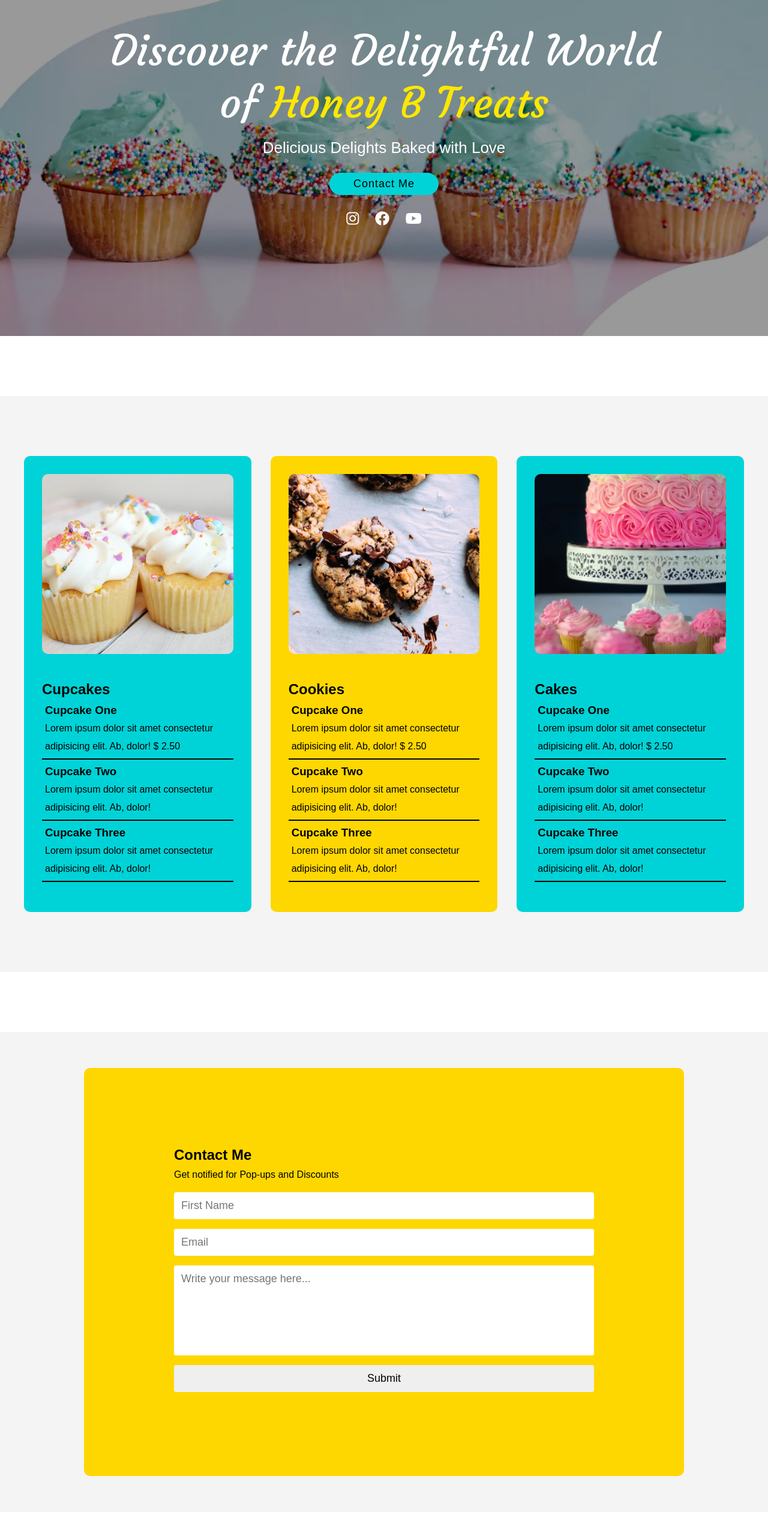
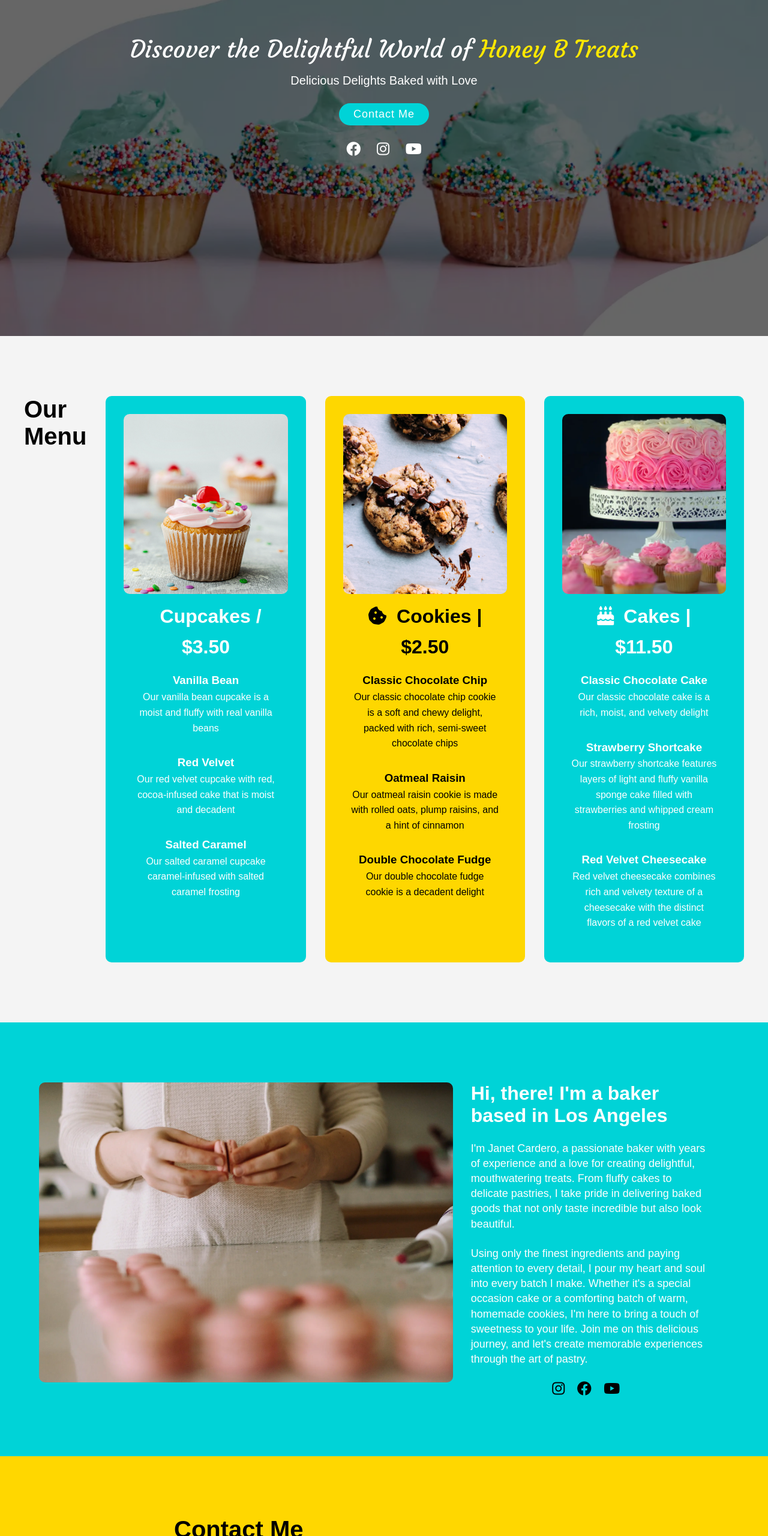
Before and after one commit to RenPen3/Sugar_Swirl, a plain HTML site: page index.html in a window 1280 px wide. Shown: the part 240-2800 px from the top of the page at 60% size. Drawn offline with Linux system fonts and the light colour scheme.

Commit message:
Updated Layout

```diff
--- a/css/main.css
+++ b/css/main.css
@@ -2,6 +2,7 @@
 
 html {
     box-sizing: border-box;
+    scroll-behavior:smooth;
 }
 
 *, *::before, *::after {
@@ -124,17 +125,16 @@ li {
 
 .hero-container .hero-text h1 {
     font-family: 'Courgette', cursive;
-    font-size: 70px;
+    font-size: 40px;
     font-weight: 2;
-    margin: 100px 0 0 0;
-    padding: 0 30px;
+    /* padding: 0 30px; */
 }
 
 .hero-container .hero-text h3 {
-    font-size: 26px;
+    font-size: 20px;
     font-weight: 300;
     margin: 0;
-    padding: 0 30px;
+    /* padding: 0 30px; */
 }
 
 .hero-container .hero-text  p {
@@ -147,15 +147,16 @@ li {
     font-size: 18px;
     letter-spacing: 1px;
     margin: 10px;
-    padding: 8px 40px;
+    padding: 8px 24px;
     border-radius: 30px;
-    color: #000;
+    color: #fff;
     background-color: #00d3d7;
     text-decoration: none;
     outline: none;
 }
 
 .hero-container .hero-text a:hover {
+    color: #000;
     background-color: #FDE700;
 }
 
@@ -172,18 +173,14 @@ li {
     cursor: pointer;
 }
 
-.hero-text .hero-image {
-    width: 100%;
-}
-
-
-.hero-container img {
+.hero-container .img {
+    background-image: url('/img/Bee.webp');
     background-position: bottom center;
     background-repeat: no-repeat;
     background-size: cover;
     object-fit: cover;
     width: 100%;
-    height: 100vh;
+    height: 100%;
     vertical-align: top;
 }
 
@@ -192,7 +189,7 @@ li {
     content: "";
     width: 100%;
     height: 100vh;
-    background-color: rgba(0,0,0,0.4);
+    background-color: rgba(0, 0, 0, 0.6);
 }
 
 
@@ -206,46 +203,29 @@ li {
     display: flex;
     justify-content: center;
     align-content: center;
-    width: 100%;
     padding: 100px 40px;
-    margin: 100px 0;
-    /* max-width: 1800px; */
+    margin-inline: auto;
     background-color: #f4f4f4;
 }
 
 .box1 {
     display: flex;
-    justify-content: center;
-    align-content: center;
-    gap: 4rem;
-    width: 100%;
-    max-width: 1600px;
+    /* background-color: blue; */
 }
 
-.product-container h2 {
-    margin: 0;
+.box1 h2 {
+    font-size: 40px;
+    margin-inline: auto;
 }
 
 .product-box {
+    width: 100%;
     padding: 30px;
     border-radius: 10px;
-    background-color: #FDE700;
-    overflow: hidden;
-
 }
 
-/* .product-box::before {
-    content: "";
-    position: absolute;
-    width: 100%;
-    left: 0;
-    top: 0;
-    background-color:  rgba(255, 255, 255, 1);
-    transform: skew(-65deg);
-    z-index: 1;
-} */
-
 .product-box:nth-last-of-type(odd) {
+    color: #fff !important;
     background-color: #00d3d7;
     /* background-color: #4300FC; */
 }
@@ -270,49 +250,96 @@ li {
     flex-direction: column;
     justify-content: center;
     align-items: flex-start;
-    margin: 20px 0;
-    line-height: 30px;
-    width: 100%;
+    /* margin: 20px 0; */
+    line-height: 1.6;
+    /* width: 100%; */
+    padding: 8px;
+
 }
 
 
 
 .product-box .product-list h2 {
-    /* color: #fff; */
-    z-index: 99;
-    margin: 20px 0 0 0;
+    font-size: 32px;
+    /* margin: 20px 0; */
+    text-align: center;
+    width: 100%;
 }
 
 
 .product-list .product {
+    text-align: center;
     padding: 5px;
-    /* color: #fff; */
-    border-bottom: 2px solid #000;
-}
-
-.sidebar {
-    width: 50%;
-    height: 100vh;
-    background-color: dodgerblue;
+    margin: 10px 0;
 }
 
 
+/* About Section */
+
+.about-container {
+    display: flex;
+    justify-content: center;
+    align-items: center;
+    padding: 100px 0;
+    /* margin: 100px 0; */
+    background-color: #00d3d7;
+}
+
+.about-content {
+    display: flex;
+    justify-content: space-between;
+    align-items: flex-start;
+}
+
+.about-image {
+    width: 60%;
+}
 
 
+.about-image img {
+    background-position: center center;
+    background-repeat: no-repeat;
+    background-size: cover;
+    object-fit: cover;
+    width: 100%;
+    height: 500px;
+    border-radius: 10px;
+    vertical-align: top;
+}
+
+.about-text {
+    max-width: 400px;
+    color: #fff;
+    width: 40%;
+    margin: 0 auto;
+}
+
+.about-text h2 {
+    font-size: 32px;
+}
+
+.about-text p {
+    font-size: 18px;
+    line-height: 1.4;
+    margin: 24px 0;
+}
+
+.about-container .about-content .about-text .icons {
+    text-align: center;
+}
+
+.about-container .about-content .about-text .fa-brands {
+    font-size: 24px;
+    /* margin-top: 16px; */
+    margin-right: 16px;
+    color: #000;
+}
 
 
 /* Contact Form */
 .contact-container {
-    display: flex;
-    justify-content: center;
-    align-items: center;
-    width: 100%;
-    height: 100vh;
-    padding: 60px 40px;
-    margin: 100px 0;
-    text-align: center;
-    background-color: #f4f4f4;
-    /* border: 3px solid dodgerblue; */
+    padding: 100px 0;
+    background-color: gold;
 }
 
 .contact-content {
@@ -320,11 +347,8 @@ li {
     flex-direction: column;
     justify-content: center;
     align-items: center;
-    width: 100%;
-    height: 100%;
+    margin-inline: auto;
     border-radius: 10px;
-    max-width: 1000px;
-    background-color: gold;
 }
 
 .contact-box {
@@ -337,10 +361,13 @@ li {
     margin: 5px 0;
 }
 
-.contact-box h1, .contact-box p  {
+.contact-box h2  {
+    font-size: 40px;
+    color: #000;
+}
+
+.contact-box p {
     margin: 10px 0;
-    color: #000;
-
 }
 
 
@@ -370,60 +397,6 @@ li {
     resize: none;
 }
 
-
-
-
-
-
-/* About Section */
-
-.about-container {
-    display: flex;
-    justify-content: center;
-    align-items: center;
-    width: 100%;
-    height: 100vh;
-    padding: 40px;
-    margin: 100px 0;
-    background-color: #f4f4f4;
-}
-
-.about-content {
-    display: flex;
-    justify-content: space-between;
-    align-items: flex-start;
-    max-width: 1600px;
-    width: 100%;
-    height: 100%;
-    gap: 1.5rem;
-}
-
-.about-image {
-    width: 60%;
-}
-
-
-.about-image img {
-    background-position: center center;
-    background-repeat: no-repeat;
-    background-size: cover;
-    object-fit: cover;
-    width: 100%;
-    height: 500px;
-    border-radius: 10px;
-    vertical-align: top;
-}
-
-.about-text {
-    max-width: 400px;
-    color: #000;
-    width: 50%;
-    margin: 0 auto;
-}
-
-.about-text h1 {
-    margin: 0;
-}
 
 
 
@@ -481,38 +454,28 @@ li {
 
 /* Footer */
 .footer-container {
-    display: flex;
-    flex-direction: column;
-    justify-content: center;
-    align-items: center;
     background-color: #00d3d7;
-    margin: 100px 0 0 0;
-    padding: 20px;
-    width: 100%;
-    height: 80vh;
+    padding: 50px 0;
+    /* border: 3px solid red; */
 }
 
 .footer-content {
     display: flex;
     justify-content: space-between;
-    align-items: center;
+    align-items: flex-start;
     color: #000;
+    margin-inline: auto;
     /* gap: 5rem; */
-    padding: 40px;
-    width: 100%;
-    height: 100%x;
-    max-width: 1600px;
-    /* border: 3px solid rgb(255, 255, 255); */
+    padding: 0;
+    max-width: 1100px;
+    /* border: 3px solid #fff; */
 }
 
 .footer-boxes {
     display: flex;
     flex-direction: column;
-    justify-content: flex-start;
+    justify-content: center;
     align-items: flex-start;
-    text-align: left;
-    width: 100%;
-    height: 100%;
     /* border: 2px solid #033292; */
 
 }
@@ -895,7 +858,7 @@ li {
     align-content: center;
     width: 100%;
     padding: 100px 0px;
-    margin: 100px 0;
+    /* margin: 100px 0; */
     background-color: #f4f4f4;
 }
 
@@ -945,8 +908,8 @@ li {
 }
 
 .about-container {
-    padding: 0 20px;
-    background-color: #f4f4f4;
+    padding: 50px 20px;
+    background-color: #00d3d7;
 }
 
 
@@ -982,25 +945,31 @@ li {
     justify-content: space-between;
     gap: 1rem;
     width: 100%;
-    height: 70vh;
+    /* height: 70vh; */
     max-width: 100%;
 }
 
 .pop-box {
     text-align: center;
     width: 100%;
-    padding: 10px;
     border-radius: 0;
 }
 
+
+
 .footer-container {
-    height: 100vh;
+    padding: 50px 20px;
+    margin: 0;
+    border: 5px solid red;
 }
 
 .footer-content {
-    flex-direction: column;
+    color: #000;
+    /* gap: 3rem; */
     padding: 0;
-    height: 100%;
+    height: 0;
+    max-width: 100%;
+    /* border: 3px solid rgb(255, 255, 255); */
 }
 
 .footer-boxes {
@@ -1009,6 +978,7 @@ li {
 
 .footer-container p {
     font-size: 12px;
+    /* margin-bottom: 50px; */
 }
 
 
--- a/index.html
+++ b/index.html
@@ -46,87 +46,111 @@
     <section id="hero">
       <div class="hero-container">
         <div class="hero-text">
-            <h1>Discover the Delightful World <br> of <span>Honey B Treats</span></h1>
+            <h1>Discover the Delightful World of <span>Honey B Treats</span></h1>
             <h3>Delicious Delights Baked with Love</h3>
             <!-- <p>Bienvenidos a mi cocina!</p> -->
             <a href="#contact">Contact Me</a>
           <div class="hero-icons">
+            <i class="fa-brands fa-facebook"></i>
             <i class="fa-brands fa-instagram"></i>
-            <i class="fa-brands fa-facebook"></i>
             <i class="fa-brands fa-youtube"></i>
           </div>
         </div>
-            <img src="/img/Bee.webp" alt="cupcakes">
+        <div class="img"></div>
       </div>
     </section>
 
     <section class="product-container" id="products">
       <div class="box1">
+        <h2>Our Menu</h2>
         <!-- Cupcakes -->
         <div class="product-box">
           <div class="shape"></div>
-            <img src="/img/treat4.webp" alt="">
+            <img src="img/treat8.webp" alt="">
           <div class="product-list">
-              <h2>Cupcakes</h2>
+              <h2><i style="margin-right:16px;" class="fa-sharp fa-regular fa-cupcake"></i>Cupcakes / <span>$3.50</h2>
             <div class="product">
-              <h3>Cupcake One</h3>
-              <p>Lorem ipsum dolor sit amet consectetur adipisicing elit. Ab, dolor! $ 2.50</p>
+              <h3>Vanilla Bean</h3>
+              <p>Our vanilla bean cupcake is a moist and fluffy with real vanilla beans</p>
             </div>
             <div class="product">
-              <h3>Cupcake Two</h3>
-              <p>Lorem ipsum dolor sit amet consectetur adipisicing elit. Ab, dolor!</p>
+              <h3>Red Velvet</h3>
+              <p>Our red velvet cupcake with red, cocoa-infused cake that is moist and decadent</p>
             </div>
             <div class="product">
-              <h3>Cupcake Three</h3>
-              <p>Lorem ipsum dolor sit amet consectetur adipisicing elit. Ab, dolor!</p>
+              <h3>Salted Caramel</h3>
+              <p>Our salted caramel cupcake caramel-infused with salted caramel frosting</p>
             </div>
           </div>
         </div>
         <!-- /Cupcakes -->
+
+
         <!-- Cookies -->
         <div class="product-box">
-          <img src="/img/treat3.webp" alt="">
+          <img src="img/treat3.webp" alt="">
           <div class="product-list middle">
-            <h2>Cookies</h2>
+            <h2><i style="margin-right:16px;" class="fa-solid fa-cookie-bite"></i>Cookies | <span>$2.50</span></h2>
+
             <div class="product">
-              <h3>Cupcake One</h3>
-              <p>Lorem ipsum dolor sit amet consectetur adipisicing elit. Ab, dolor! $ 2.50</p>
+              <h3>Classic Chocolate Chip</h3>
+              <p>Our classic chocolate chip cookie is a soft and chewy delight, packed with rich, semi-sweet chocolate chips</p>
+            </div>
+            <!-- <hr style="width:60%;height:2px;background-color:#000;margin-inline:auto;border:0;"> -->
+            <div class="product">
+              <h3>Oatmeal Raisin</h3>
+              <p>Our oatmeal raisin cookie is made with rolled oats, plump raisins, and a hint of cinnamon</p>
             </div>
             <div class="product">
-              <h3>Cupcake Two</h3>
-              <p>Lorem ipsum dolor sit amet consectetur adipisicing elit. Ab, dolor!</p>
-            </div>
-            <div class="product">
-              <h3>Cupcake Three</h3>
-              <p>Lorem ipsum dolor sit amet consectetur adipisicing elit. Ab, dolor!</p>
+              <h3>Double Chocolate Fudge</h3>
+              <p>Our double chocolate fudge cookie is a decadent delight</p>
             </div>
           </div>
         </div>
         <!-- /Cookies -->
         <!-- Cakes -->
         <div class="product-box">
-          <img src="/img/treat13.webp" alt="">
+          <img src="img/treat13.webp" alt="">
           <div class="product-list">
-            <h2>Cakes</h2>
+            <h2><i style="margin-right:16px;" class="fa-solid fa-cake-candles"></i>Cakes | <span>$11.50</h2>
             <div class="product">
-              <h3>Cupcake One</h3>
-              <p>Lorem ipsum dolor sit amet consectetur adipisicing elit. Ab, dolor! $ 2.50</p>
+              <h3>Classic Chocolate Cake</h3>
+              <p> Our classic chocolate cake is a rich, moist, and velvety delight</p>
             </div>
             <div class="product">
-              <h3>Cupcake Two</h3>
-              <p>Lorem ipsum dolor sit amet consectetur adipisicing elit. Ab, dolor!</p>
+              <h3>Strawberry Shortcake</h3>
+              <p>Our strawberry shortcake features layers of light and fluffy vanilla sponge cake filled with strawberries and whipped cream frosting</p>
             </div>
             <div class="product">
-              <h3>Cupcake Three</h3>
-              <p>Lorem ipsum dolor sit amet consectetur adipisicing elit. Ab, dolor!</p>
+              <h3>Red Velvet Cheesecake</h3>
+              <p>Red velvet cheesecake combines rich and velvety texture of a cheesecake with the distinct flavors of a red velvet cake</p>
             </div>
           </div>
         </div>
         <!-- /Cakes -->
       </div>
-      <!-- <div class="sidebar">
-        <h1>hello</h1>
-      </div> -->
+    </section>
+
+    <section id="about">
+      <div class="about-container">
+        <div class="about-content">
+          <div class="about-image">
+            <img src="/img/treat12.webp" alt="">
+          </div>
+          <div class="about-text">
+            <h2>Hi, there! I'm a baker based in Los Angeles</h2>
+              <p>I'm Janet Cardero, a passionate baker with years of experience and a love for creating delightful, mouthwatering treats. From fluffy cakes to delicate pastries, I take pride in delivering baked goods that not only taste incredible but also look beautiful.</p>
+              <p>Using only the finest ingredients and paying attention to every detail, I pour my heart and soul into every batch I make. Whether it's a special occasion cake or a comforting batch of warm, homemade cookies, I'm here to bring a touch of sweetness to your life. Join me on this delicious journey, and let's create memorable experiences through the art of pastry.</p>
+            <div class="icons">
+              <a href="#"><i class="fa-brands fa-instagram"></i></a>
+              <i class="fa-brands fa-facebook"></i>
+              <a href="#"></a>
+              <i class="fa-brands fa-youtube"></i>
+              <a href="#"></a>
+            </div>
+          </div>
+        </div>
+      </div>
     </section>
 
     <section id="contact">
@@ -134,7 +158,7 @@
         <div class="contact-content">
             <div class="contact-box">
               <div class="content-text">
-                <h1>Contact Me</h1>
+                <h2>Contact Me</h2>
                 <p>Get notified for Pop-ups and Discounts</p>
               </div>
               <div>
@@ -146,21 +170,6 @@
                 </form>
               </div>
             </div>
-        </div>
-      </div>
-    </section>
-
-    <section id="about">
-      <div class="about-container">
-        <div class="about-content">
-          <div class="about-image">
-            <img src="/img/treat12.webp" alt="">
-          </div>
-          <div class="about-text">
-            <h1>Hello I'm a baker in Santa Clarita!</h1>
-            <p>Lorem, ipsum dolor sit amet consectetur adipisicing elit. Provident vitae doloribus neque, minima in est excepturi. Earum debitis sequi ad optio maiores? Error, molestias accusantium?</p>
-            <p>Lorem ipsum dolor sit amet consectetur adipisicing elit. Harum libero itaque laborum, sed rem nesciunt laboriosam neque? Fugit, expedita aperiam obcaecati impedit, repellendus quae rerum quaerat assumenda harum vero voluptates?</p>
-          </div>
         </div>
       </div>
     </section>
@@ -184,6 +193,7 @@
         </div>
       </div>
     </section>
+
     </main>
 
     <footer id="footer">
@@ -192,7 +202,7 @@
         <div class="footer-content">
           <!-- Contact -->
           <div class="footer-boxes">
-            <h1>Contact Info</h1>
+            <h2>Contact Info</h2>
             <ul>
               <li><a href="tel:555-123-1234">(555) 123-1234</a></li>
               <li><a href="emailto:email@example.com"></a></li>
@@ -201,7 +211,7 @@
           </div>
           <!-- Worktime -->
           <div class="footer-boxes">
-            <h1>Worktime</h1>
+            <h2>Worktime</h2>
             <ul>
               <li>Our hours of operation:</li>
               <li>Monday - Friday: 8am - 8pm</li>
@@ -211,19 +221,21 @@
           </div>
           <!-- Subscribe -->
           <div class="footer-boxes box3">
-            <h1>Subscribe</h1>
+            <h2>Subscribe</h2>
             <p>Subscribe to our Newsletter for Updates & Discounts</p>
               <input type="name" placeholder="First Name">
               <input type="email" placeholder="Email">
               <input type="submit" value="Subscribe">
-
           </div>
         </div>
-        <p>All rights reserved. HoneyBTreats &copy 2023</p>
       </div>
       <!-- /Footer -->
     </footer>
 
+    <div class="end">
+      <p>All rights reserved. HoneyBTreats &copy 2023</p>
+    </div>
+
 
 </body>
 </html>
```
